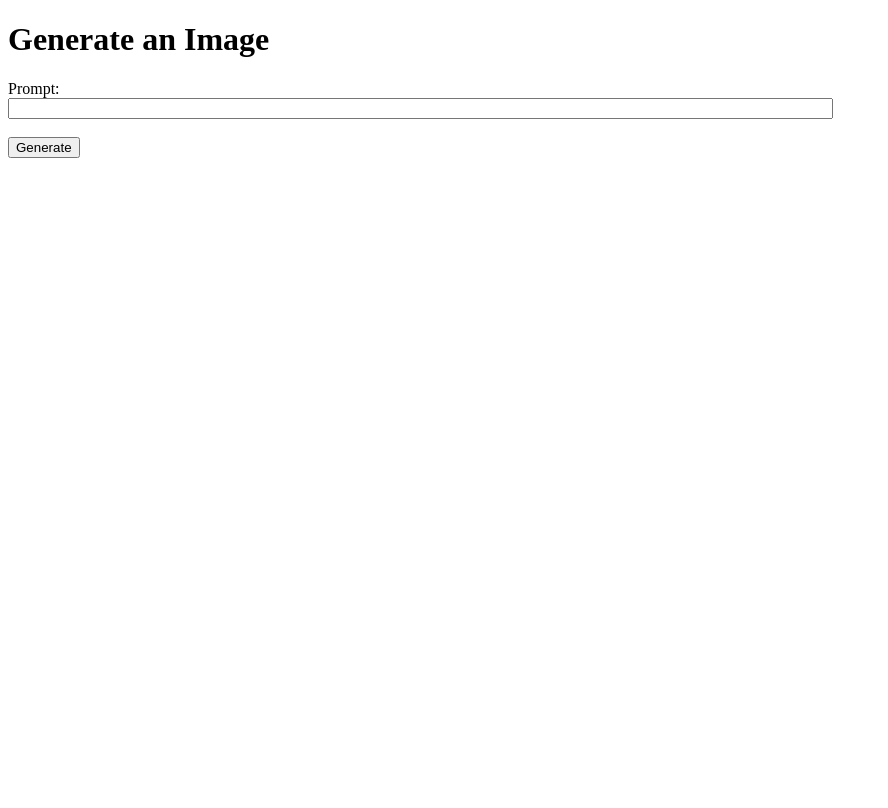
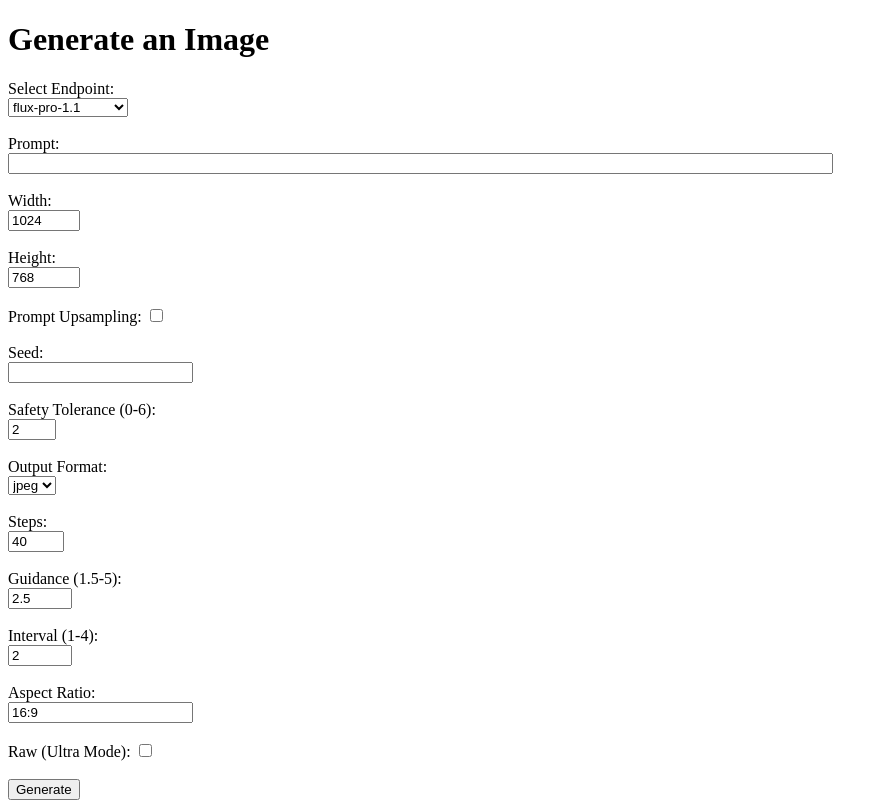
Before and after one commit to ezzye/black, a Flask app: page / in a window 1280 px wide. Shown: the whole page, without its empty margins (0-888 px from the left). Before the commit the page ends 158 px from the top, so only its background shows below. Run offline with Flask 3, Linux system fonts and the light colour scheme.

Commit message:
Now can select model including ultra mode.

```diff
--- a/app.py
+++ b/app.py
@@ -8,25 +8,65 @@ app = Flask(__name__)
 # Retrieve your BFL API key from environment variables
 BFL_API_KEY = os.environ.get("BFL_API_KEY")
 
+# Mapping of endpoints and their parameters
+ENDPOINTS = {
+    'flux-pro-1.1': {
+        'url': 'https://api.bfl.ml/v1/flux-pro-1.1',
+        'params': ['prompt', 'width', 'height', 'prompt_upsampling', 'seed', 'safety_tolerance', 'output_format']
+    },
+    'flux-pro': {
+        'url': 'https://api.bfl.ml/v1/flux-pro',
+        'params': ['prompt', 'width', 'height', 'steps', 'prompt_upsampling', 'seed', 'guidance', 'safety_tolerance', 'interval', 'output_format']
+    },
+    'flux-dev': {
+        'url': 'https://api.bfl.ml/v1/flux-dev',
+        'params': ['prompt', 'width', 'height', 'steps', 'prompt_upsampling', 'seed', 'guidance', 'safety_tolerance', 'output_format']
+    },
+    'flux-pro-1.1-ultra': {
+        'url': 'https://api.bfl.ml/v1/flux-pro-1.1-ultra',
+        'params': ['prompt', 'seed', 'aspect_ratio', 'safety_tolerance', 'output_format', 'raw']
+    },
+}
+
 @app.route('/', methods=['GET', 'POST'])
 def index():
     if request.method == 'POST':
-        prompt = request.form['prompt']
+        endpoint_key = request.form.get('endpoint')
+        if endpoint_key not in ENDPOINTS:
+            return render_template('index.html', error="Invalid endpoint selected.")
+        endpoint_info = ENDPOINTS[endpoint_key]
+        endpoint_url = endpoint_info['url']
+        endpoint_params = endpoint_info['params']
+
+        # Build the payload
+        payload = {}
+        for param in endpoint_params:
+            if param in ['prompt_upsampling', 'raw']:
+                value = param in request.form  # True if checked, False if not
+                payload[param] = value
+            else:
+                value = request.form.get(param)
+                if value:
+                    # Convert types as necessary
+                    if param in ['width', 'height', 'steps', 'seed', 'safety_tolerance']:
+                        value = int(value)
+                    elif param in ['guidance', 'interval']:
+                        value = float(value)
+                    # else, keep as string
+                    payload[param] = value
 
         # Submit image generation request to BFL API
-        generation_request = requests.post(
-            'https://api.bfl.ml/v1/flux-pro-1.1',
-            headers={
-                'accept': 'application/json',
-                'x-key': BFL_API_KEY,
-                'Content-Type': 'application/json',
-            },
-            json={
-                'prompt': prompt,
-                'width': 512,
-                'height': 512,
-            },
-        ).json()
+        headers = {
+            'accept': 'application/json',
+            'x-key': BFL_API_KEY,
+            'Content-Type': 'application/json',
+        }
+
+        try:
+            response = requests.post(endpoint_url, headers=headers, json=payload)
+            generation_request = response.json()
+        except Exception as e:
+            return render_template('index.html', error="Error communicating with the API.")
 
         if 'id' not in generation_request:
             error_message = generation_request.get('message', 'Error creating image generation request.')
@@ -65,8 +105,9 @@ def index():
         image_response = requests.get(image_url)
         if image_response.status_code == 200:
             image_bytes = image_response.content
-            # Save the image to the static folder
-            image_filename = f"generated_image_{request_id}.png"
+            # Determine the file extension based on the output format
+            file_extension = payload.get('output_format', 'png')
+            image_filename = f"generated_image_{request_id}.{file_extension}"
             image_path = os.path.join('static', image_filename)
             with open(image_path, 'wb') as f:
                 f.write(image_bytes)
--- a/templates/index.html
+++ b/templates/index.html
@@ -9,8 +9,56 @@
 <p style="color:red;">{{ error }}</p>
 {% endif %}
 <form method="post">
+    <label for="endpoint">Select Endpoint:</label><br>
+    <select id="endpoint" name="endpoint">
+        <option value="flux-pro-1.1">flux-pro-1.1</option>
+        <option value="flux-pro">flux-pro</option>
+        <option value="flux-dev">flux-dev</option>
+        <option value="flux-pro-1.1-ultra">flux-pro-1.1-ultra</option>
+    </select><br><br>
+
     <label for="prompt">Prompt:</label><br>
-    <input type="text" id="prompt" name="prompt" size="100"><br><br>
+    <input type="text" id="prompt" name="prompt" size="100" required><br><br>
+
+    <!-- Common Parameters -->
+    <label for="width">Width:</label><br>
+    <input type="number" id="width" name="width" value="1024" min="256" max="1440" step="32"><br><br>
+
+    <label for="height">Height:</label><br>
+    <input type="number" id="height" name="height" value="768" min="256" max="1440" step="32"><br><br>
+
+    <label for="prompt_upsampling">Prompt Upsampling:</label>
+    <input type="checkbox" id="prompt_upsampling" name="prompt_upsampling"><br><br>
+
+    <label for="seed">Seed:</label><br>
+    <input type="number" id="seed" name="seed"><br><br>
+
+    <label for="safety_tolerance">Safety Tolerance (0-6):</label><br>
+    <input type="number" id="safety_tolerance" name="safety_tolerance" min="0" max="6" value="2"><br><br>
+
+    <label for="output_format">Output Format:</label><br>
+    <select id="output_format" name="output_format">
+        <option value="jpeg">jpeg</option>
+        <option value="png">png</option>
+    </select><br><br>
+
+    <!-- Parameters specific to flux-pro and flux-dev -->
+    <label for="steps">Steps:</label><br>
+    <input type="number" id="steps" name="steps" min="1" max="50" value="40"><br><br>
+
+    <label for="guidance">Guidance (1.5-5):</label><br>
+    <input type="number" id="guidance" name="guidance" min="1.5" max="5" step="0.1" value="2.5"><br><br>
+
+    <label for="interval">Interval (1-4):</label><br>
+    <input type="number" id="interval" name="interval" min="1" max="4" step="0.1" value="2"><br><br>
+
+    <!-- Parameters specific to flux-pro-1.1-ultra -->
+    <label for="aspect_ratio">Aspect Ratio:</label><br>
+    <input type="text" id="aspect_ratio" name="aspect_ratio" value="16:9"><br><br>
+
+    <label for="raw">Raw (Ultra Mode):</label>
+    <input type="checkbox" id="raw" name="raw"><br><br>
+
     <input type="submit" value="Generate">
 </form>
 
```
